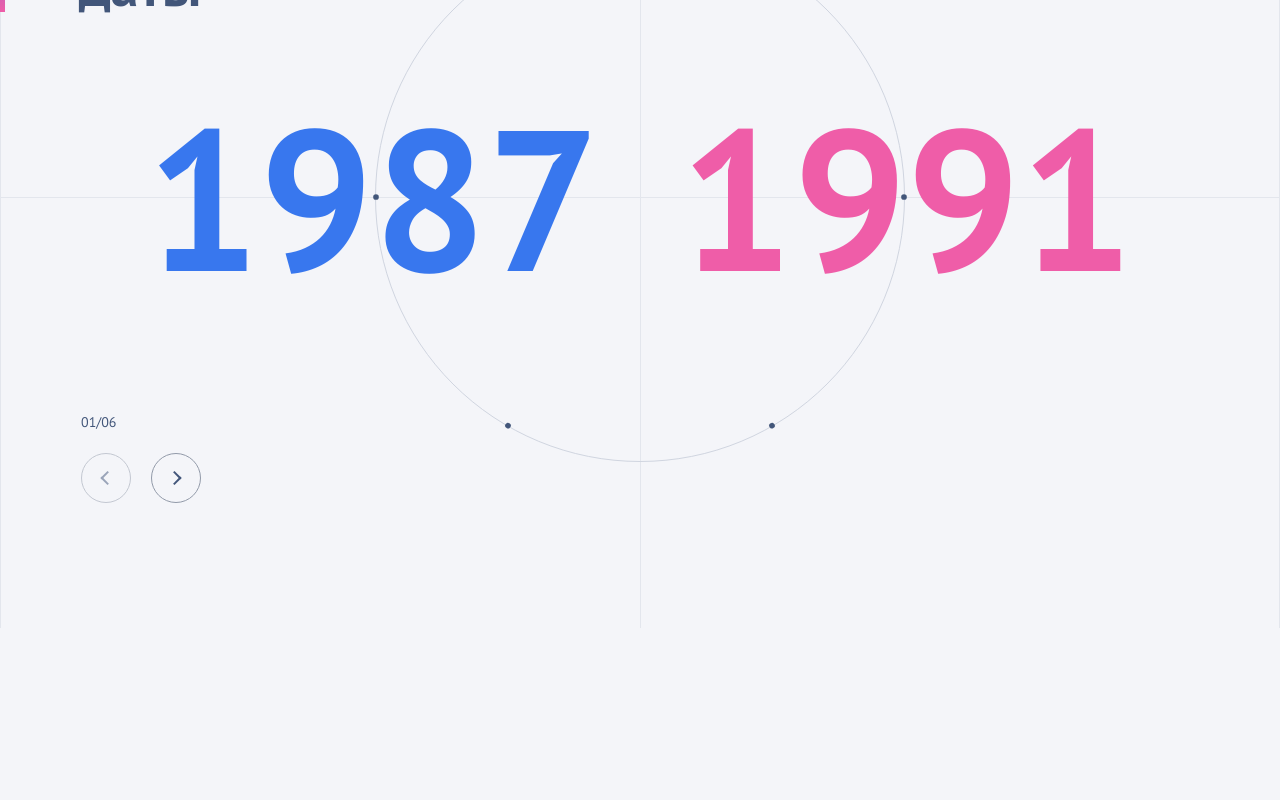
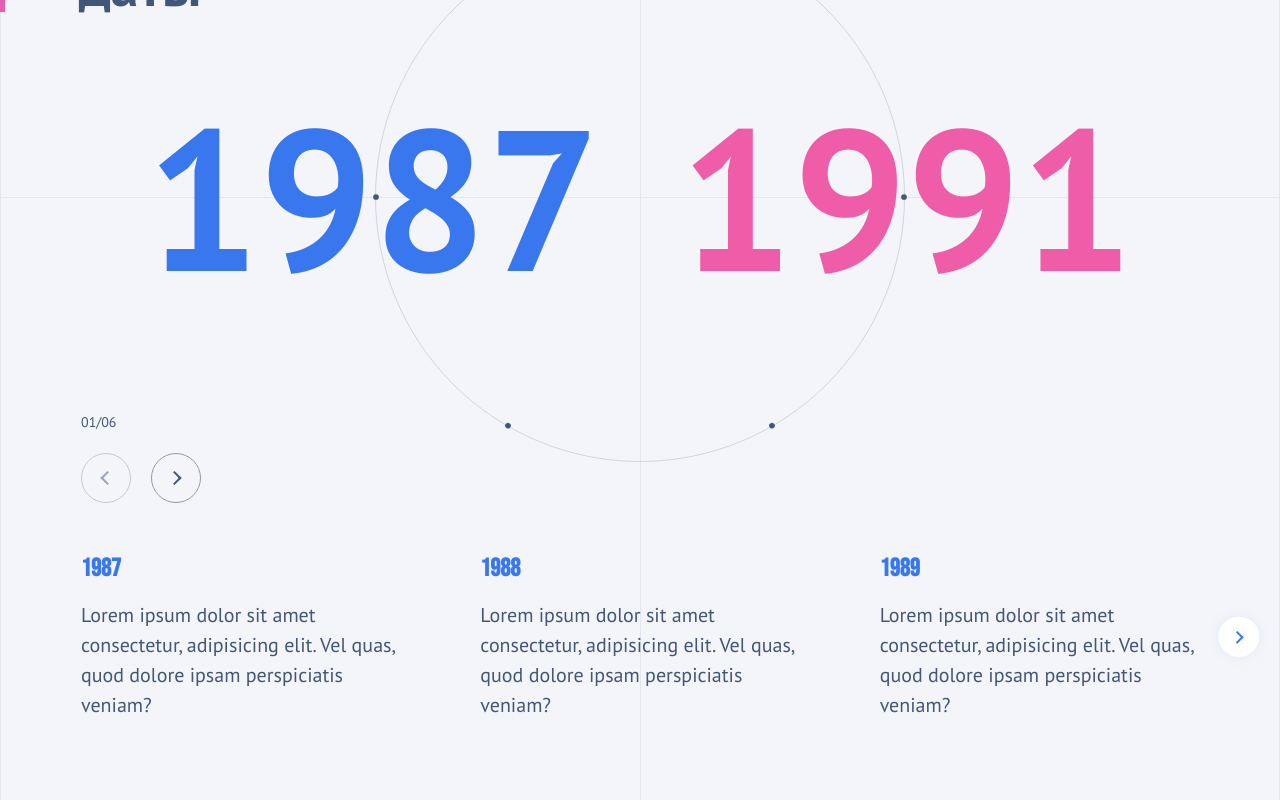
Before and after one commit to 124c4a11/HistoricalDates-ReactJS-TypeScript, a React (Create React App) app: page / in a window 1280 px wide. Shown: the part 270-1070 px from the top of the page. Before the commit the page ends 898 px from the top, so only its background shows below. Built offline with nearby package versions, Linux system fonts and the light colour scheme.

Commit message:
EventCarousel

```diff
--- a/package.json
+++ b/package.json
@@ -11,10 +11,12 @@
     "@types/react": "^18.0.20",
     "@types/react-dom": "^18.0.6",
     "classnames": "^2.3.2",
+    "framer-motion": "^7.3.6",
     "react": "^18.2.0",
     "react-dom": "^18.2.0",
     "react-scripts": "5.0.1",
     "sass": "^1.54.9",
+    "swiper": "^8.4.2",
     "typescript": "^4.8.3",
     "web-vitals": "^2.1.4"
   },
--- a/src/components/Button/Button.module.scss
+++ b/src/components/Button/Button.module.scss
@@ -8,16 +8,8 @@
   width: em(50);
   height: em(50);
   padding: 0;
-  font-size: 1rem;
-  border: var(--border-width) solid var(--border-color-dark);
   border-radius: 50%;
   background-color: transparent;
-  transition: background-color var(--duration), opacity var(--duration);
-
-  &:hover,
-  &:focus {
-    background-color: #fff;
-  }
 
   &:focus {
     outline: none;
@@ -29,6 +21,32 @@
   }
 }
 
+// size
+.btn_md { font-size: 1rem; }
+
+.btn_sm { font-size: rem(13); }
+
+
+// variant
+.btn_outline {
+  border: var(--border-width) solid var(--border-color-dark);
+  transition: background-color var(--duration), opacity var(--duration);
+
+  &:hover,
+  &:focus {
+    background-color: #fff;
+  }
+}
+
+.btn_white {
+  border: 0 none;
+  background-color: #fff;
+  box-shadow: 0 0 em(15) 0 rgba(56, 119, 238, 0.1);
+  color: var(--blue);
+}
+
+
+// action
 .btn_next,
 .btn_previous {
   &::before {
--- a/src/components/Button/Button.tsx
+++ b/src/components/Button/Button.tsx
@@ -9,8 +9,10 @@ interface ButtonProps
     HTMLButtonElement
   > {
   children?: ReactNode;
+  disabled?: boolean;
   action?: 'next' | 'previous';
-  disabled?: boolean;
+  variant?: 'white' | 'outline';
+  size?: 'md' | 'sm';
 }
 
 export function Button({
@@ -18,9 +20,17 @@ export function Button({
   children,
   className,
   disabled,
+  variant = 'outline',
+  size = 'md',
   ...props
 }: ButtonProps): JSX.Element {
-  const classNames = cn(className, styles['btn'], styles[`btn_${action}`]);
+  const classNames = cn(
+    className,
+    styles['btn'],
+    styles[`btn_${action}`],
+    styles[`btn_${variant}`],
+    styles[`btn_${size}`],
+  );
 
   return (
     <button className={classNames} disabled={disabled} {...props}>
--- a/src/components/CircularPagination/CircularPagination.tsx
+++ b/src/components/CircularPagination/CircularPagination.tsx
@@ -3,7 +3,6 @@ import {
   HTMLAttributes,
   useCallback,
   useEffect,
-  useMemo,
   useState,
 } from 'react';
 import cn from 'classnames';
@@ -19,20 +18,21 @@ interface CircularPaginationProps
   > {
   items: IRange[];
   currentNdx?: number;
+  duration?: number;
   changeActiveNdx: (ndx: number) => any;
 }
 
 export function CircularPagination({
   items,
   currentNdx = 0,
+  duration = 0.8,
   changeActiveNdx,
   ...props
 }: CircularPaginationProps): JSX.Element {
-  const duration = 0.8;
   const [activeNdx, setActiveNdx] = useState<number>(0);
   const [circleDeg, setCircleDeg] = useState<number>(0);
 
-  const stepDeg = useMemo(() => 360 / items.length, [items]);
+  const stepDeg = 360 / items.length;
 
   function getItemDeg(ndx: number) {
     const initialDegOffset = 30;
--- /dev/null
+++ b/src/components/EventCard/EventCard.module.scss
@@ -0,0 +1,27 @@
+@use '../../scss/common/functions' as *;
+@use '../../scss/common/breakpoints' as *;
+
+.card {
+  font-size: rem(20);
+
+  p:first-of-type { margin-top: 0; }
+
+  :last-child { margin-bottom: 0; }
+
+  @media (max-width: em($bp-sm)) {
+    font-size: rem(14);
+  }
+}
+
+.card__title {
+  margin-top: 0;
+  margin-bottom: em(15, 25);
+  font-size: rem(25);
+  line-height: 1.25;
+  font-family: 'Bebas Neue', sans-serif;
+  color: var(--blue);
+
+  @media (max-width: em($bp-sm)) {
+    font-size: 1rem;
+  }
+}
--- /dev/null
+++ b/src/components/EventCard/EventCard.tsx
@@ -0,0 +1,24 @@
+import { DetailedHTMLProps, HTMLAttributes } from 'react';
+import cn from 'classnames';
+
+import { IEvent } from '../../types/IEvent';
+
+import styles from './EventCard.module.scss';
+
+interface EventCardProps
+  extends DetailedHTMLProps<HTMLAttributes<HTMLDivElement>, HTMLDivElement> {
+  data: IEvent;
+}
+
+export function EventCard({
+  data,
+  className,
+  ...props
+}: EventCardProps): JSX.Element {
+  return (
+    <div className={cn(styles['card'], className)} {...props}>
+      <h2 className={styles['card__title']}>{data.year}</h2>
+      <p>{data.description}</p>
+    </div>
+  );
+}
--- /dev/null
+++ b/src/components/EventCarousel/EventCarousel.module.scss
@@ -0,0 +1,39 @@
+@use '../../scss/common/functions' as *;
+@use '../../scss/common/breakpoints' as *;
+
+.carousel {
+  position: relative;
+  padding: 0 rem(80);
+
+  @media (max-width: em($bp-lg)) {
+    padding: 0;
+  }
+}
+
+.carousel__card {
+  @media (max-width: em($bp-lg)) {
+    padding-left: rem(20);
+  }
+}
+
+.carousel__btn {
+  position: absolute;
+  top: 50%;
+  transition: opacity var(--duration);
+
+  &:disabled { opacity: 0; }
+
+  @media (max-width: em($bp-lg)) {
+    display: none;
+  }
+}
+
+.carousel__btn_prev {
+  left: rem(40);
+  transform: translate(-50%, -50%);
+}
+
+.carousel__btn_next {
+  right: rem(40);
+  transform: translate(50%, -50%);
+}
--- /dev/null
+++ b/src/components/EventCarousel/EventCarousel.tsx
@@ -0,0 +1,86 @@
+import { DetailedHTMLProps, HTMLAttributes, useRef, useState } from 'react';
+import cn from 'classnames';
+
+import { Swiper, SwiperSlide } from 'swiper/react';
+import 'swiper/css';
+
+import styles from './EventCarousel.module.scss';
+
+import { IEvent } from '../../types/IEvent';
+import { Button, EventCard } from '..';
+
+interface EventCarouselProps
+  extends DetailedHTMLProps<HTMLAttributes<HTMLDivElement>, HTMLDivElement> {
+  events: IEvent[];
+}
+
+export function EventCarousel({
+  events,
+  className,
+  ...props
+}: EventCarouselProps) {
+  const swiperRef = useRef<any>(null);
+  const [isStart, setIsStart] = useState<boolean>(true);
+  const [isEnd, setIsEnd] = useState<boolean>(false);
+
+  return (
+    <div className={cn(styles['carousel'], className)} {...props}>
+      <Swiper
+        grabCursor
+        breakpoints={{
+          320: {
+            slidesPerView: 2,
+            spaceBetween: 0,
+          },
+          576: {
+            slidesPerView: 2,
+            spaceBetween: 0,
+          },
+          768: {
+            slidesPerView: 3,
+            spaceBetween: 0,
+          },
+          992: {
+            slidesPerView: 3,
+            spaceBetween: 20,
+          },
+          1200: {
+            slidesPerView: 3,
+            spaceBetween: 80,
+          },
+        }}
+        onSwiper={(swiper) => (swiperRef.current = swiper)}
+        onSlideChange={(swiper) => {
+          setIsStart(swiper.isBeginning);
+          setIsEnd(swiper.isEnd);
+        }}
+      >
+        {events?.length ? (
+          <>
+            {events.map((event) => (
+              <SwiperSlide key={event.id}>
+                <EventCard data={event} className={styles['carousel__card']} />
+              </SwiperSlide>
+            ))}
+          </>
+        ) : null}
+      </Swiper>
+      <Button
+        className={cn(styles['carousel__btn'], styles['carousel__btn_prev'])}
+        disabled={isStart}
+        variant="white"
+        size="sm"
+        action="previous"
+        onClick={() => swiperRef.current.slidePrev()}
+      ></Button>
+      <Button
+        className={cn(styles['carousel__btn'], styles['carousel__btn_next'])}
+        disabled={isEnd}
+        variant="white"
+        size="sm"
+        action="next"
+        onClick={() => swiperRef.current.slideNext()}
+      ></Button>
+    </div>
+  );
+}
--- a/src/components/index.ts
+++ b/src/components/index.ts
@@ -3,3 +3,5 @@ export * from './CircularPagination/CircularPagination';
 export * from './Button/Button';
 export * from './Pagination/Pagination';
 export * from './AnimatedCounter/AnimatedCounter';
+export * from './EventCard/EventCard';
+export * from './EventCarousel/EventCarousel';
--- a/src/sections/HistoricSection/HistoricSection.module.scss
+++ b/src/sections/HistoricSection/HistoricSection.module.scss
@@ -23,14 +23,22 @@
 
 .section__container {
   min-height: 100vh;
-  padding-top: rem(155);
-  padding-bottom: rem(105);
+  padding: rem(155) 0 rem(80);
   border-left: solid var(--border-width) var(--border-color);
   border-right: solid var(--border-width) var(--border-color);
 
   @media (max-width: em($bp-xl)) {
     border-left: 0 none;
     border-right: 0 none;
+  }
+
+  @media (max-width: em($bp-lg)) {
+    padding: rem(60) 0 rem(20);
+  }
+
+  @media (max-width: em($bp-md)) {
+    display: flex;
+    flex-direction: column;
   }
 }
 
@@ -97,8 +105,13 @@
     font-size: 16.6vw;
   }
 
+  @media (max-width: em($bp-md)) {
+    margin: .5em 0;
+  }
+
   @media (max-width: em(338)) {
     font-size: rem(56);
+    margin: .9em 0;
   }
 }
 
@@ -120,10 +133,19 @@
 .controls {
   display: flex;
   align-items: center;
-  padding: rem(38) rem(20) rem(20) rem(80);
+  padding-right: rem(20);
+  padding-left: rem(80);
+
+  * + & { margin-top: rem(38); }
 
   @media (max-width: em($bp-lg)) {
     padding-left: rem(20);
+  }
+
+  @media (max-width: em($bp-md)) {
+    order: 1;
+
+    * + & { margin-top: rem(20); }
   }
 }
 
@@ -160,3 +182,38 @@ button.controls__btn {
     padding-right: rem(80);
   }
 }
+
+.event-carousel {
+  * + & { margin-top: rem(50); }
+
+  @media (max-width: em($bp-md)) {
+    flex-grow: 1;
+    margin-top: 0;
+  }
+}
+
+.event-crousel__title {
+  position: relative;
+  padding: 0 rem(20) rem(20);
+  margin: 0 0 rem(25);
+  display: none;
+  font-size: rem(25);
+
+  &::before {
+    content: '';
+    position: absolute;
+    right: rem(20);
+    left: rem(20);
+    bottom: 0;
+    height: var(--border-width);
+    background-color: var(--border-color-darkened);
+  }
+
+  @media (max-width: em($bp-md)) {
+    display: block;
+  }
+
+  @media (max-width: em($bp-sm)) {
+    font-size: 1rem;
+  }
+}
--- a/src/sections/HistoricSection/HistoricSection.tsx
+++ b/src/sections/HistoricSection/HistoricSection.tsx
@@ -1,19 +1,22 @@
+import { useState } from 'react';
 import cn from 'classnames';
 
 import styles from './HistoricSection.module.scss';
 
+import { dateRanges } from '../../data/date-ranges';
+import { getFomatedNumString } from '../../utils/getFormatedNumString';
 import {
   AnimatedCounter,
   Button,
   CircularPagination,
   Container,
+  EventCarousel,
   Pagination,
 } from '../../components';
-import { dateRanges } from '../../data/date-ranges';
-import { useState } from 'react';
-import { getFomatedNumString } from '../../utils/getFormatedNumString';
+import { AnimatePresence, motion } from 'framer-motion';
 
 export function HistoricSection(): JSX.Element {
+  const duration = 0.8;
   const [activeNdx, setActiveNdx] = useState<number>(0);
 
   function next() {
@@ -51,6 +54,7 @@ export function HistoricSection(): JSX.Element {
                 currentNdx={activeNdx}
                 items={dateRanges}
                 changeActiveNdx={setActiveNdx}
+                duration={duration}
               />
             </div>
           ) : null}
@@ -84,6 +88,23 @@ export function HistoricSection(): JSX.Element {
             </div>
           ) : null}
         </div>
+        {dateRanges?.length ? (
+          <AnimatePresence exitBeforeEnter initial={false}>
+            <motion.div
+              className={styles['event-carousel']}
+              key={dateRanges[activeNdx].id}
+              initial={{ opacity: 0, y: 5 }}
+              animate={{ opacity: 1, y: 0 }}
+              exit={{ opacity: 0 }}
+              transition={{ duration: duration / 2 }}
+            >
+              <h2 className={styles['event-crousel__title']}>
+                {dateRanges[activeNdx].title}
+              </h2>
+              <EventCarousel events={dateRanges[activeNdx].events} />
+            </motion.div>
+          </AnimatePresence>
+        ) : null}
       </Container>
     </section>
   );
```
Also changed, not shown: 2 other files (tests, documents, lock files or other folders).
